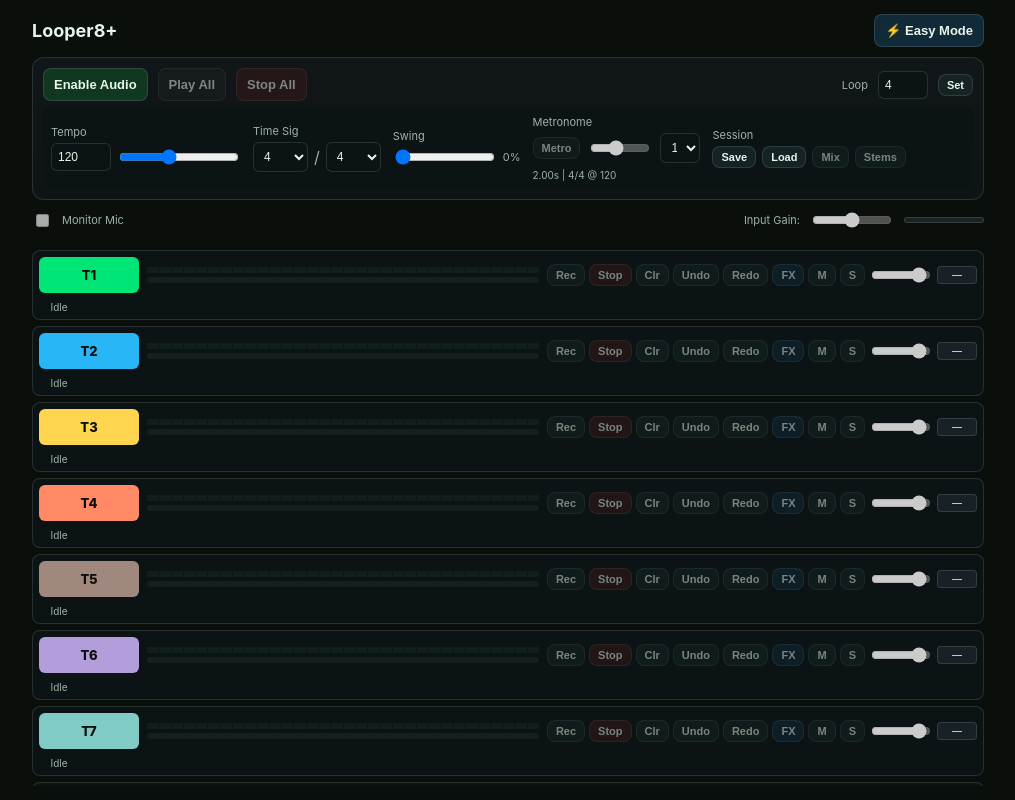
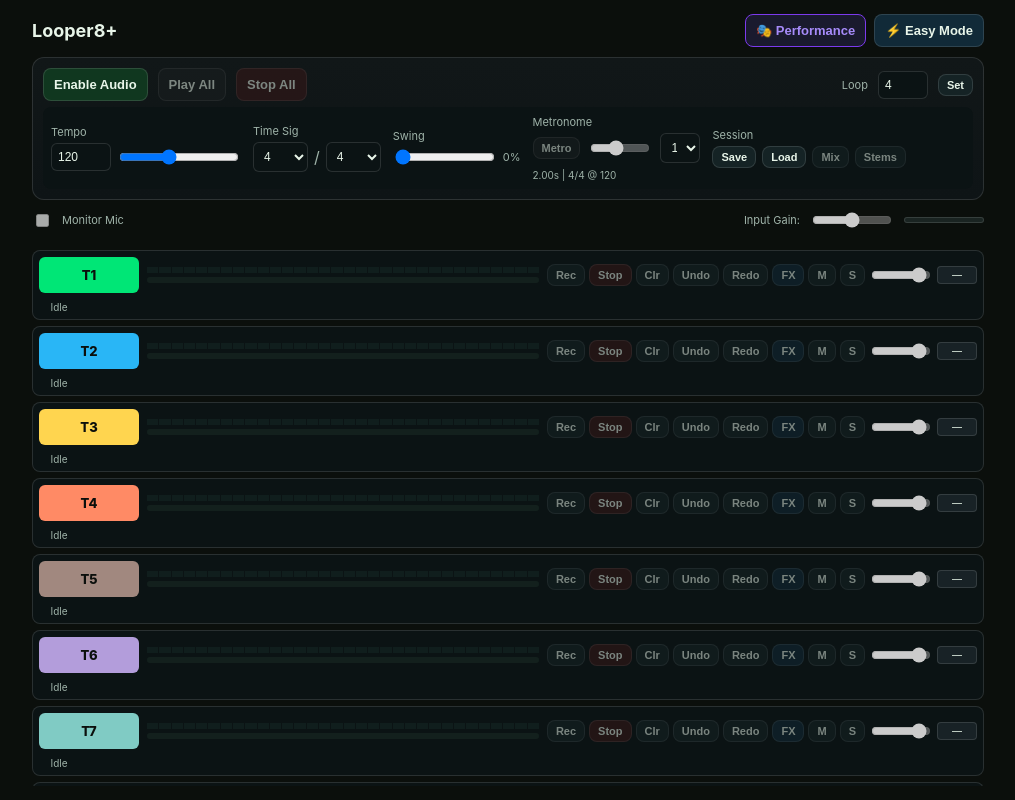
Before and after one commit to scottr1973-star/LOOPER-PWA, a plain HTML site: page index.html in a window 1280 px wide. Shown: the whole page, without its empty margins (132-1147 px from the left). Drawn offline with Linux system fonts and the light colour scheme.

Commit message:
Update index.html

```diff
--- a/index.html
+++ b/index.html
@@ -13,7 +13,10 @@
 <div class="wrap">
   <div class="header-row">
     <h1>Looper8+</h1>
-    <button id="viewToggle" class="btn blue">⚡ Easy Mode</button>
+    <div style="display:flex;gap:8px;align-items:center;">
+      <button id="perfModeBtn" class="btn" style="background:#1a1a2e;border-color:#7c3aed;color:#a78bfa;">🎭 Performance</button>
+      <button id="viewToggle" class="btn blue">⚡ Easy Mode</button>
+    </div>
   </div>
 
   <div class="card">
```
